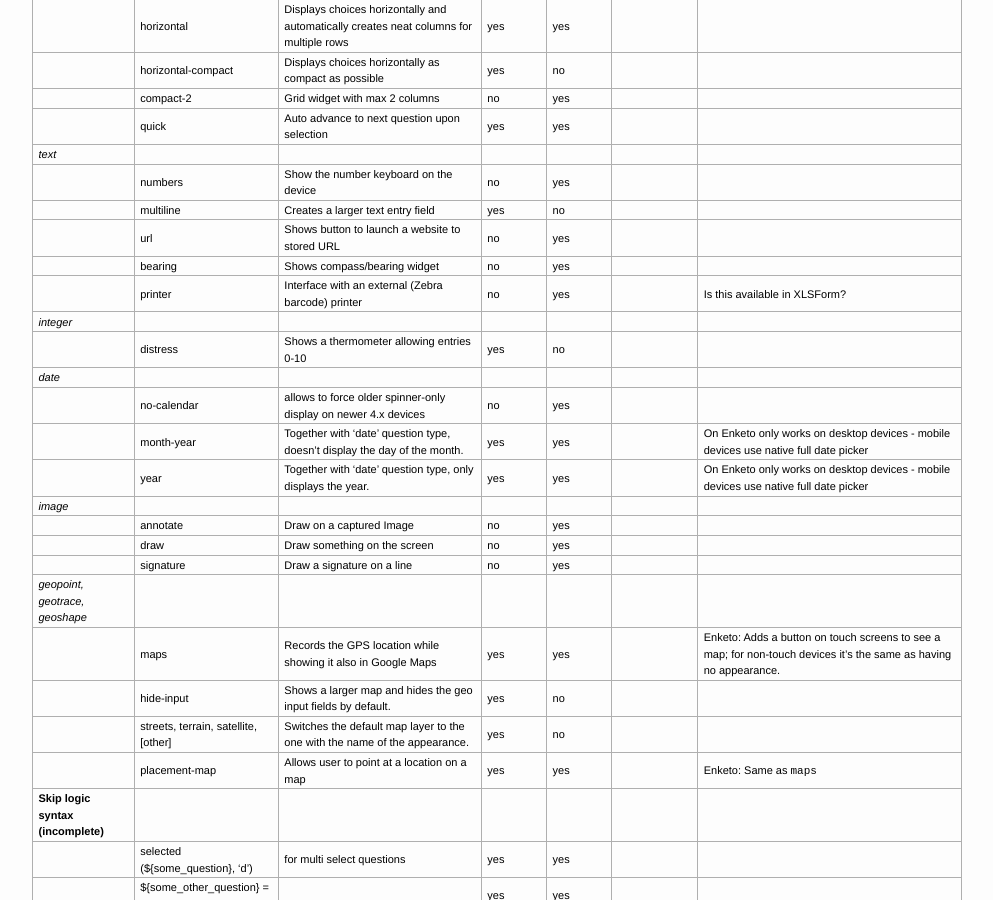
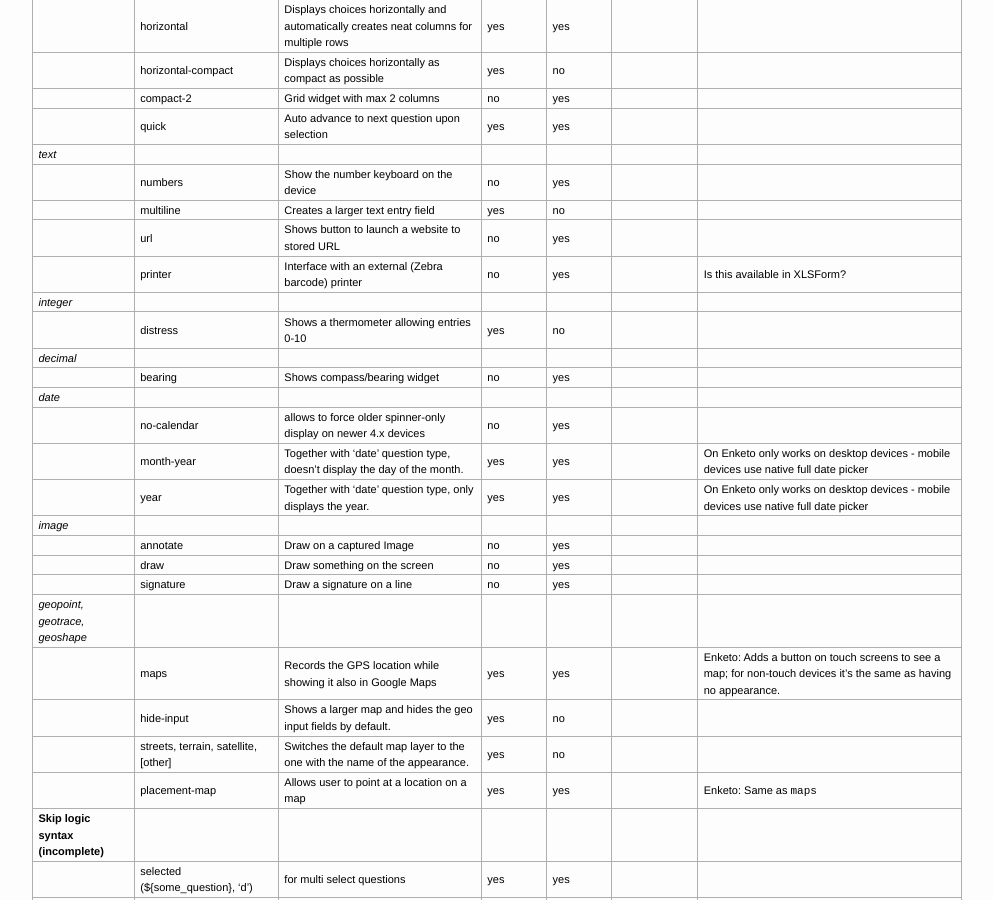
Before and after one commit to XLSForm/xlsform.github.io, a Jekyll site: the page built from ref-table.md, in a window 1280 px wide and 900 px high, scrolled down 2548 px. Shown: the whole window, without its empty margins (143-1136 px from the left). Built offline with Jekyll 4.4.1, drawn with Linux system fonts in a browser that asks for light colours; nearby versions of some CDN libraries.

Commit message:
Bearing is a decimal

```diff
--- a/_includes/xlsform-reference-table.md
+++ b/_includes/xlsform-reference-table.md
@@ -85,11 +85,12 @@ This sheet is mandatory in all XLSForms.
 | *text*                             	|                                      	|                                                                                                                                   	|                  	|                      	|                 	|                                                                                                                                        	|
 |                                    	| numbers                              	| Show the number keyboard on the device                                                                                            	| no               	| yes                  	|                 	|                                                                                                                                        	|
 |                                    	| multiline                            	| Creates a larger text entry field                                                                                                 	| yes              	| no                   	|                 	|                                                                                                                                        	|
-|                                    	| url                                	| Shows button to launch a website to stored URL                                                                                     	| no              	| yes                  	|                 	|                                                                                                                                        	|
-|                                    	| bearing                            	| Shows compass/bearing widget                                                                                                       	| no              	| yes                  	|                 	|                                                                                                                                        	|
+|                                    	| url                                 	| Shows button to launch a website to stored URL                                                                                     	| no              	| yes                  	|                 	|                                                                                                                                        	|
 |                                    	| printer                              	| Interface with an external (Zebra barcode) printer                                                                                	| no               	| yes                  	|                 	| Is this available in XLSForm?                                                                                                          	|
 | *integer*                          	|                                      	|                                                                                                                                   	|                  	|                      	|                 	|                                                                                                                                        	|
 |                                    	| distress                             	| Shows a thermometer allowing entries 0-10                                                                                         	| yes              	| no                   	|                 	|                                                                                                                                        	|
+| *decimal*                          	|                                      	|                                                                                                                                   	|                  	|                      	|                 	|                                                                                                                                        	|
+|                                    	| bearing                             	| Shows compass/bearing widget                                                                                                      	| no              	| yes                  	|                 	|                                                                                                                                        	|
 | *date*                             	|                                      	|                                                                                                                                   	|                  	|                      	|                 	|                                                                                                                                        	|
 |                                    	| no-calendar                          	| allows to force older spinner-only display on newer 4.x devices                                                                   	| no               	| yes                  	|                 	|                                                                                                                                        	|
 |                                    	| month-year                           	| Together with 'date' question type, doesn't display the day of the month.                                                         	| yes              	| yes                  	|                 	| On Enketo only works on desktop devices - mobile devices use native full date picker                                                   	|
```
